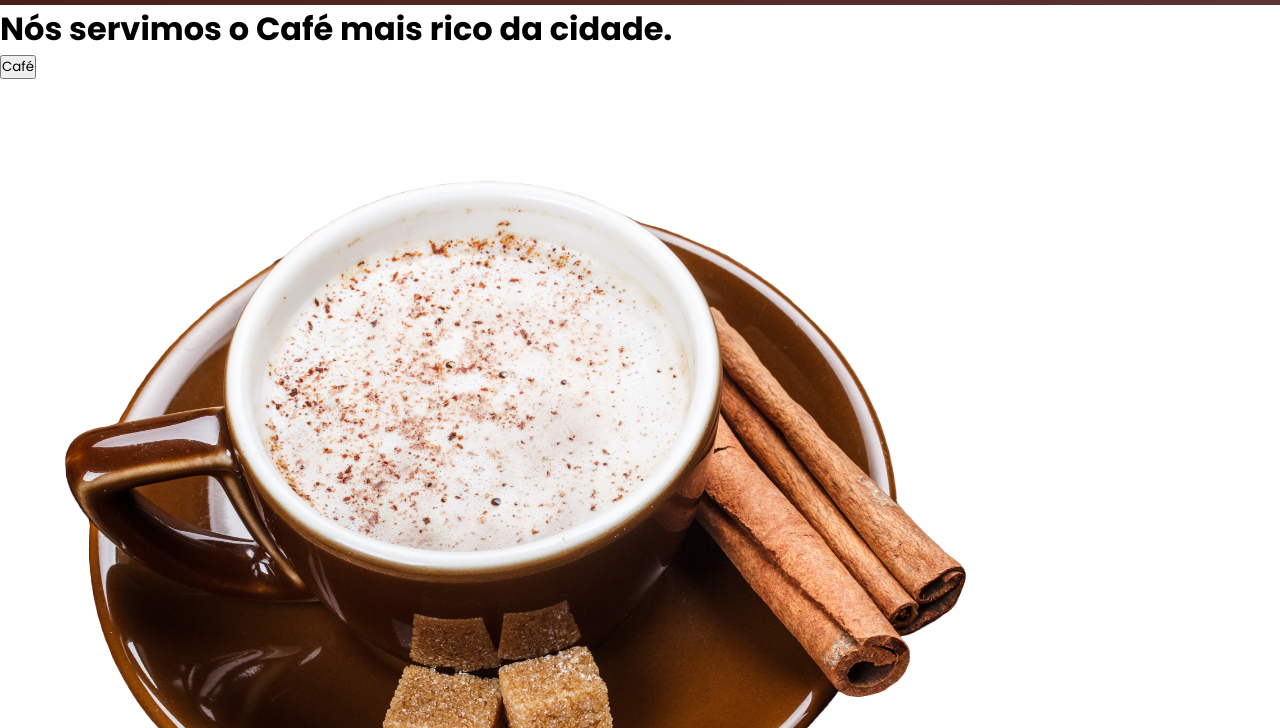
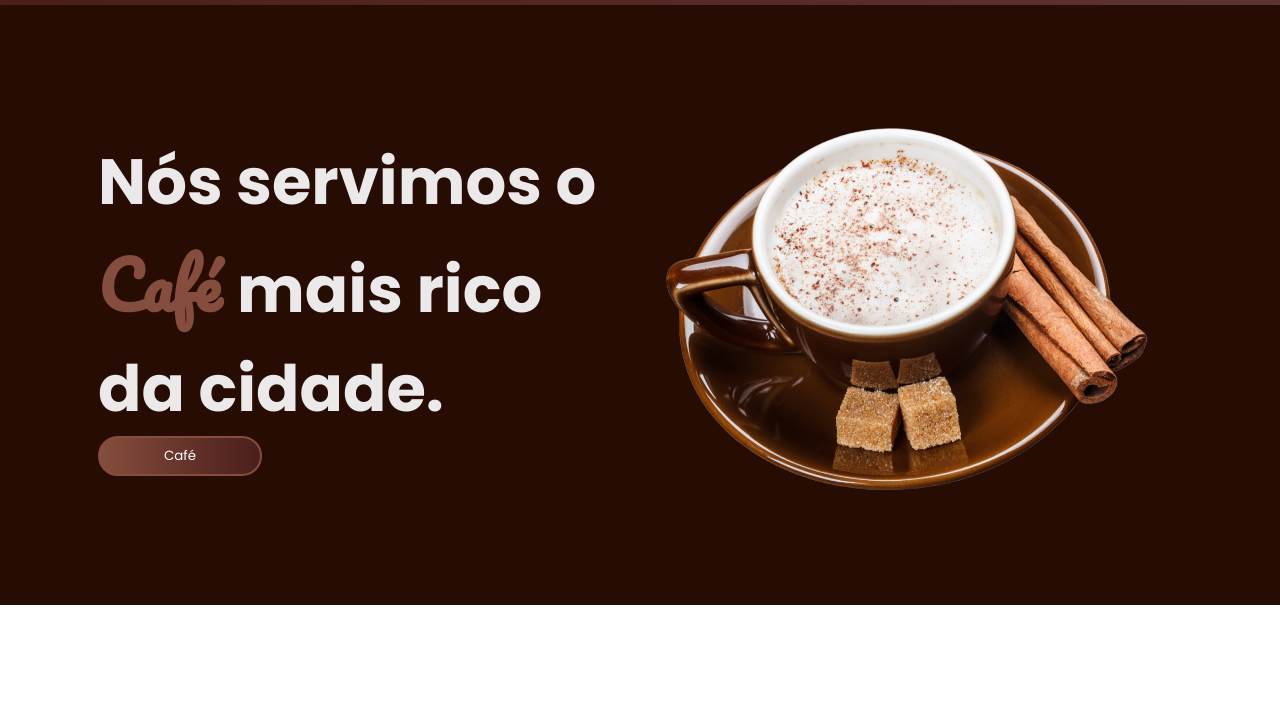
Before and after one commit to FernandoJesuss/cafeteria, a plain HTML site: page index.html in a window 1280 px wide. Shown: the part 72-800 px from the top of the page. Drawn offline with Linux system fonts and the light colour scheme.

Commit message:
Feat:Styling Main Coffee Shop

```diff
--- a/css/styles.css
+++ b/css/styles.css
@@ -109,6 +109,96 @@ header {
     margin-left: 5px;
 }
 
+main {
+    min-height: 600px;
+    padding: 0 50px;
+    background-color: #270c03;
+    display: flex;
+    justify-content: center;
+    align-items: center;
+    color:rgb(235, 233, 233) ;
+}
+
+.container-home {
+    margin: 0 auto;
+    padding: 3rem;
+}
+
+.grid {
+    display: grid;
+    grid-template-columns: repeat(2, 1fr);
+    align-items: center;
+    text-align: center;
+}
+
+.div-text-home {
+text-align: start;
+}
+
+.h1-text-home {
+    font-size: 4rem;
+    font-weight: bold;
+}
+
+.span-h1-home {
+    font-family: "Pacifico", cursive;
+    color:  #854d3d;
+}
+
+.button-home {
+    background: linear-gradient(to right, #854d3d, #4a1e1b);
+    border: 2px solid #854d3d;
+    padding: 0.5rem 4rem;
+    border-radius: 9999px;
+    color:white;
+    text-align: center;
+    display: inline-block;
+    transition: transforn 0.2s ease-in-out;
+
+    cursor: pointer;
+    &:hover {
+transform: scale(1.05);
+    }
+}
+
+.img-home {
+    width: 550px;
+    transform: scale(1.25);
+    animation: balanco 5s linear infinite;
+}
+
+@keyframes balanco {
+    0% {
+        transform: rotate(0deg);
+    }
+
+    50% {
+        transform: rotate(15deg);
+    }
+
+    100% {
+        transform: rotate(0deg);
+    }
+}
+
+
+
+
+
+
+
+
+
+
+
+
+
+
+
+
+
+
+
 /*Responsivdade*/
 
 @media screen and (max-width: 871px) {
```
